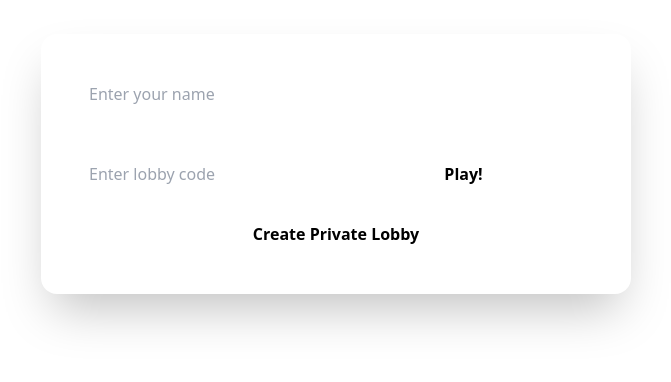
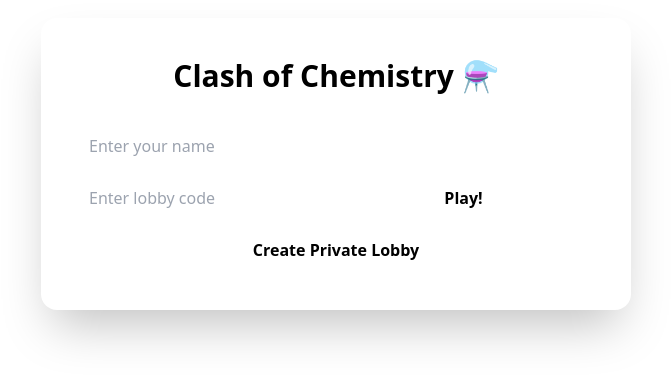
Before and after one commit to CodeWithSwastik/clash-of-chem, a SvelteKit app in the folder web/frontend/: page / in a window 1280 px wide. Shown: the part 236-618 px from the top of the page, without its empty margins (304-975 px from the left). Built offline with nearby package versions, Linux system fonts and the light colour scheme; what @catppuccin/tailwindcss would draw is missing.

Commit message:
Update landing page

```diff
--- a/web/frontend/src/routes/+page.svelte
+++ b/web/frontend/src/routes/+page.svelte
@@ -38,6 +38,9 @@
 <section>
 	<div class="flex items-center justify-center h-screen z-10">
 		<div class="bg-mantle rounded-2xl min-w-[30%] shadow-2xl shadow-mantle p-10 {animateOut? 'animate_out': ''}">
+			<div class="pb-8 rounded-xl w-full text-text text-center text-3xl font-bold	">
+				Clash of Chemistry ⚗️
+			</div>
 
 			<div>
 				<input
@@ -48,7 +51,7 @@
 				/>
 			</div>
 
-			<div class="grid grid-cols-2 mt-10">
+			<div class="grid grid-cols-2 mt-3">
 				<input
 					type="text"
 					bind:value={lobby}
@@ -58,7 +61,7 @@
 				<button on:click={start} class="bg-green hover:bg-opacity-70 text-base hover:text-black py-2 px-3 font-bold rounded-xl">Play!</button>
 			</div>
 			<div>
-				<button on:click={start} class="bg-sapphire hover:bg-opacity-70 text-base hover:text-black py-2 px-3 mt-5 w-full font-bold rounded-xl">Create Private Lobby</button>
+				<button on:click={start} class="bg-sapphire hover:bg-opacity-70 text-base hover:text-black py-2 px-3 mt-3 w-full font-bold rounded-xl">Create Private Lobby</button>
 			</div>
 		</div>
 	</div>
```
Also changed, not shown: 1 other file (tests, documents, lock files or other folders).
